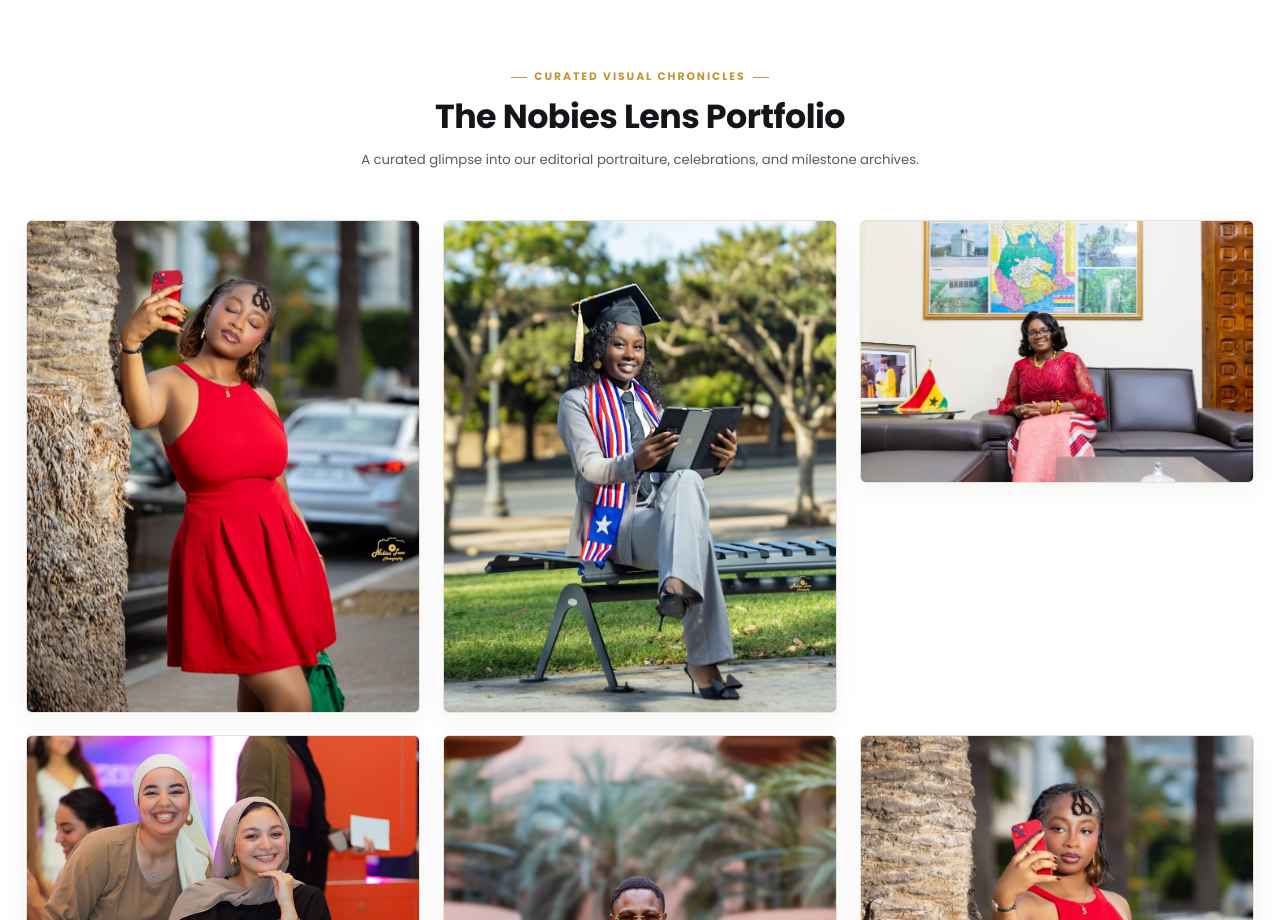
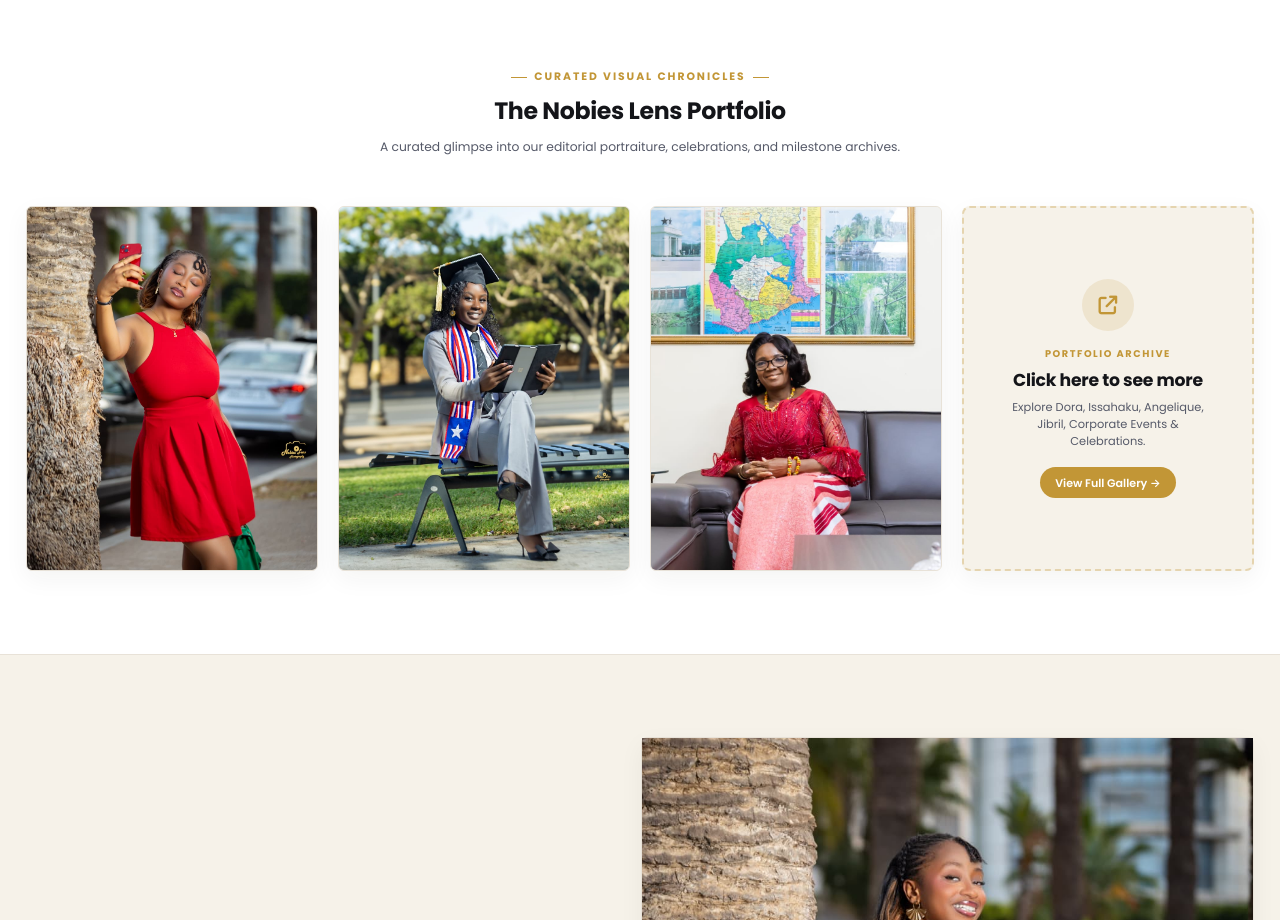
Before and after one commit to Nobiesmedia/Nobies-lens, a plain HTML site: page index.html in a window 1280 px wide. Shown: the part 1880-2800 px from the top of the page. Drawn offline with Linux system fonts and the light colour scheme.

Commit message:
Remove WhatsApp from hero buttons, reduce font sizes to refined scale, clean mobile header to logo+theme+menu, and limit portfolio preview to 3 photos with Click here to see more card

```diff
--- a/css/style.css
+++ b/css/style.css
@@ -262,7 +262,7 @@ ul {
 }
 
 .section-title {
-    font-size: clamp(1.75rem, 2.6vw, 2.35rem);
+    font-size: clamp(1.3rem, 1.85vw, 1.75rem);
     font-weight: 700;
     line-height: 1.25;
     letter-spacing: -0.015em;
@@ -270,7 +270,7 @@ ul {
 }
 
 .section-subtitle {
-    font-size: clamp(0.88rem, 1vw, 0.98rem);
+    font-size: 0.82rem;
     color: var(--color-text-muted);
     max-width: 640px;
     margin-left: auto;
@@ -624,7 +624,7 @@ ul {
 }
 
 .hero-eyebrow {
-    font-size: 0.74rem;
+    font-size: 0.66rem;
     font-weight: 700;
     letter-spacing: 0.22em;
     text-transform: uppercase;
@@ -636,7 +636,7 @@ ul {
 }
 
 .hero-main-title {
-    font-size: clamp(2.4rem, 4.4vw, 3.8rem);
+    font-size: clamp(1.55rem, 2.5vw, 2.2rem);
     font-weight: 700;
     line-height: 1.1;
     letter-spacing: -0.02em;
@@ -645,7 +645,7 @@ ul {
 }
 
 .hero-subdescription {
-    font-size: 0.96rem;
+    font-size: 0.82rem;
     font-weight: 400;
     line-height: 1.65;
     color: rgba(255, 255, 255, 0.82);
@@ -1658,8 +1658,15 @@ ul {
 }
 
 @media (max-width: 820px) {
-    .nav-menu, .nav-actions .btn-pill { display: none; }
+    .nav-menu { display: none; }
+    .nav-actions .nav-socials,
+    .nav-actions .btn-touch,
+    .nav-actions .btn,
+    .nav-actions .btn-pill {
+        display: none !important;
+    }
     .hamburger-btn { display: flex; }
+    .nav-actions { gap: 0.5rem; }
     .top-bar-right { display: none; }
     .about-grid { grid-template-columns: 1fr; gap: 2.5rem; }
     .about-images-composite { max-width: 400px; margin: 0 auto; }
@@ -1674,8 +1681,8 @@ ul {
     .hero-fullbleed-section { padding: 0.75rem 1rem 1.75rem; }
     .hero-cinematic-frame { min-height: 65vh; }
     .hero-content-overlaid { padding: 1.5rem 1.25rem 2rem; }
-    .hero-main-title { font-size: 2rem; }
-    .hero-subdescription { font-size: 0.85rem; }
+    .hero-main-title { font-size: 1.45rem; line-height: 1.22; }
+    .hero-subdescription { font-size: 0.78rem; line-height: 1.5; }
     .gallery-grid { grid-template-columns: 1fr; }
     .footer-top { grid-template-columns: 1fr; }
     .footer-bottom { flex-direction: column; gap: 1rem; text-align: center; }
@@ -1996,3 +2003,104 @@ ul {
         font-size: 1.85rem;
     }
 }
+
+
+/* ==========================================================================
+   HOMEPAGE PORTFOLIO: 3 PHOTOS + 1 "CLICK HERE TO SEE MORE" CARD
+   ========================================================================== */
+.portfolio-home-grid {
+    display: grid;
+    grid-template-columns: repeat(4, 1fr);
+    gap: 1.35rem;
+}
+.gallery-item-see-more {
+    display: flex;
+    flex-direction: column;
+    align-items: center;
+    justify-content: center;
+    text-align: center;
+    padding: 2rem 1.5rem;
+    border-radius: 8px;
+    background: var(--color-bg-secondary);
+    border: 2px dashed var(--border-gold);
+    color: var(--color-text-main);
+    text-decoration: none;
+    transition: all var(--transition-smooth);
+    aspect-ratio: 4/5;
+    position: relative;
+    box-shadow: var(--shadow-card);
+}
+.gallery-item-see-more:hover {
+    background: var(--color-bg-card);
+    border-style: solid;
+    border-color: var(--color-gold);
+    transform: translateY(-4px);
+    box-shadow: 0 16px 36px rgba(194, 150, 54, 0.2);
+}
+.see-more-icon-box {
+    width: 52px;
+    height: 52px;
+    border-radius: 50%;
+    background: rgba(194, 150, 54, 0.15);
+    color: var(--color-gold);
+    display: flex;
+    align-items: center;
+    justify-content: center;
+    font-size: 1.25rem;
+    margin-bottom: 1rem;
+    transition: all var(--transition-fast);
+}
+.gallery-item-see-more:hover .see-more-icon-box {
+    background: var(--color-gold);
+    color: #ffffff;
+    transform: scale(1.1) rotate(6deg);
+}
+.see-more-tag {
+    font-size: 0.65rem;
+    letter-spacing: 0.16em;
+    font-weight: 700;
+    text-transform: uppercase;
+    color: var(--color-gold);
+    margin-bottom: 0.45rem;
+}
+.see-more-title {
+    font-size: 1.15rem;
+    font-weight: 700;
+    color: var(--color-text-main);
+    line-height: 1.3;
+    margin-bottom: 0.5rem;
+}
+.see-more-desc {
+    font-size: 0.76rem;
+    color: var(--color-text-muted);
+    line-height: 1.5;
+    margin-bottom: 1.15rem;
+    max-width: 200px;
+}
+.btn-pill-see-more {
+    padding: 0.42rem 1rem;
+    font-size: 0.74rem;
+    font-weight: 600;
+    border-radius: 50px;
+    background: var(--color-gold);
+    color: #ffffff;
+    display: inline-flex;
+    align-items: center;
+    gap: 0.4rem;
+    transition: all var(--transition-fast);
+}
+.gallery-item-see-more:hover .btn-pill-see-more {
+    background: #b08225;
+    transform: translateY(-1px);
+}
+
+@media (max-width: 1080px) {
+    .portfolio-home-grid {
+        grid-template-columns: repeat(2, 1fr);
+    }
+}
+@media (max-width: 600px) {
+    .portfolio-home-grid {
+        grid-template-columns: 1fr;
+    }
+}
--- a/index.html
+++ b/index.html
@@ -113,7 +113,6 @@
                 <div class="hero-pill-actions">
                     <a href="#contact" class="btn-pill btn-pill-primary">Get in Touch &rarr;</a>
                     <a href="portfolio.html" target="_blank" class="btn-pill btn-pill-outline">View the Portfolio</a>
-                    <a href="https://wa.me/212706633200?text=Hello%20Nobies%20Lens%20Photography%2C%20I%20am%20interested%20in%20booking%20a%20photoshoot" target="_blank" class="btn-pill btn-pill-whatsapp"><i class="fa-brands fa-whatsapp"></i> Chat on WhatsApp</a>
                 </div>
                 <div class="hero-stats-row">
                     <div class="hero-stat-chip"><span class="stat-num">500+</span><span class="stat-lbl">Stories Told</span></div>
@@ -212,7 +211,8 @@
                 </p>
             </div>
 
-            <div class="gallery-grid">
+            <!-- Exactly 3 Preview Images + "Click here to see more" Card -->
+            <div class="gallery-grid portfolio-home-grid">
                 <!-- 1. Lifestyle -->
                 <div class="gallery-item" data-category="lifestyle" data-title="The Lady in Red by the Palm Fronds" data-highres="assets/images/lifestyle for samuel.jpeg">
                     <img src="assets/images/lifestyle for samuel.jpeg" alt="Lady in Red beside Palm Tree - Lifestyle">
@@ -236,7 +236,7 @@
                 </div>
 
                 <!-- 3. Ambassador Corporate -->
-                <div class="gallery-item landscape" data-category="corporate" data-title="Diplomatic Mission - Ambassador of Ghana to Morocco" data-highres="assets/images/ambassador of Ghana to morocco1.jpeg">
+                <div class="gallery-item" data-category="corporate" data-title="Diplomatic Mission - Ambassador of Ghana to Morocco" data-highres="assets/images/ambassador of Ghana to morocco1.jpeg">
                     <img src="assets/images/ambassador of Ghana to morocco1.jpeg" alt="Ambassador of Ghana to Morocco">
                     <div class="gallery-zoom-icon"><i class="fa-solid fa-expand"></i></div>
                     <div class="gallery-overlay">
@@ -246,47 +246,16 @@
                     </div>
                 </div>
 
-                <!-- 4. Event Party -->
-                <div class="gallery-item landscape" data-category="party" data-title="Celebration Lights - Event Party Series" data-highres="assets/images/event party.jpeg">
-                    <img src="assets/images/event party.jpeg" alt="Event Party Series">
-                    <div class="gallery-zoom-icon"><i class="fa-solid fa-expand"></i></div>
-                    <div class="gallery-overlay">
-                        <span class="gallery-category-pill">Event Party</span>
-                        <h4 class="gallery-title">Celebration Lights</h4>
-                        <div class="gallery-meta"><span><i class="fa-solid fa-champagne-glasses"></i> Festive Night</span></div>
+                <!-- 4. "Click here to see more" Card -->
+                <a href="portfolio.html" target="_blank" class="gallery-item-see-more" title="Click here to see more in the full portfolio">
+                    <div class="see-more-icon-box">
+                        <i class="fa-solid fa-arrow-up-right-from-square"></i>
                     </div>
-                </div>
-
-                <!-- 5. Graduation Issahaku -->
-                <div class="gallery-item" data-category="graduation" data-sub="issahaku" data-title="Crowning Triumph - Graduation for Issahaku" data-highres="assets/images/graduation for issahaku.jpeg">
-                    <img src="assets/images/graduation for issahaku.jpeg" alt="Graduation for Issahaku">
-                    <div class="gallery-zoom-icon"><i class="fa-solid fa-expand"></i></div>
-                    <div class="gallery-overlay">
-                        <span class="gallery-category-pill">Graduation for Issahaku</span>
-                        <h4 class="gallery-title">Crowning Triumph</h4>
-                        <div class="gallery-meta"><span><i class="fa-solid fa-award"></i> Issahaku Graduation</span></div>
-                    </div>
-                </div>
-
-                <!-- 6. Lifestyle Crimson Silhouette -->
-                <div class="gallery-item" data-category="lifestyle" data-title="Crimson Silhouette - Lifestyle" data-highres="assets/images/lifestyle for samuel 3.jpeg">
-                    <img src="assets/images/lifestyle for samuel 3.jpeg" alt="Crimson Silhouette Portrait">
-                    <div class="gallery-zoom-icon"><i class="fa-solid fa-expand"></i></div>
-                    <div class="gallery-overlay">
-                        <span class="gallery-category-pill">Lifestyle</span>
-                        <h4 class="gallery-title">Crimson Silhouette</h4>
-                        <div class="gallery-meta"><span><i class="fa-solid fa-sun"></i> High Fashion Portrait</span></div>
-                    </div>
-                </div>
-            </div>
-
-            <!-- VIEW MORE LINK OPENING NEW TAB -->
-            <div class="portfolio-view-more-box">
-                <a href="portfolio.html" target="_blank" class="btn btn-touch btn-lg btn-view-more-portfolio">
-                    <span>View More in Portfolio</span>
-                    <i class="fa-solid fa-arrow-up-right-from-square"></i>
+                    <span class="see-more-tag">PORTFOLIO ARCHIVE</span>
+                    <h4 class="see-more-title">Click here to see more</h4>
+                    <p class="see-more-desc">Explore Dora, Issahaku, Angelique, Jibril, Corporate Events &amp; Celebrations.</p>
+                    <span class="btn-pill-see-more">View Full Gallery &rarr;</span>
                 </a>
-                <p class="view-more-caption">Click to open our complete categorized portfolio in a new tab to see all photos from Dora, Issahaku, Angelique, Jibril, Corporate Events &amp; Celebrations.</p>
             </div>
         </div>
     </section>
```
